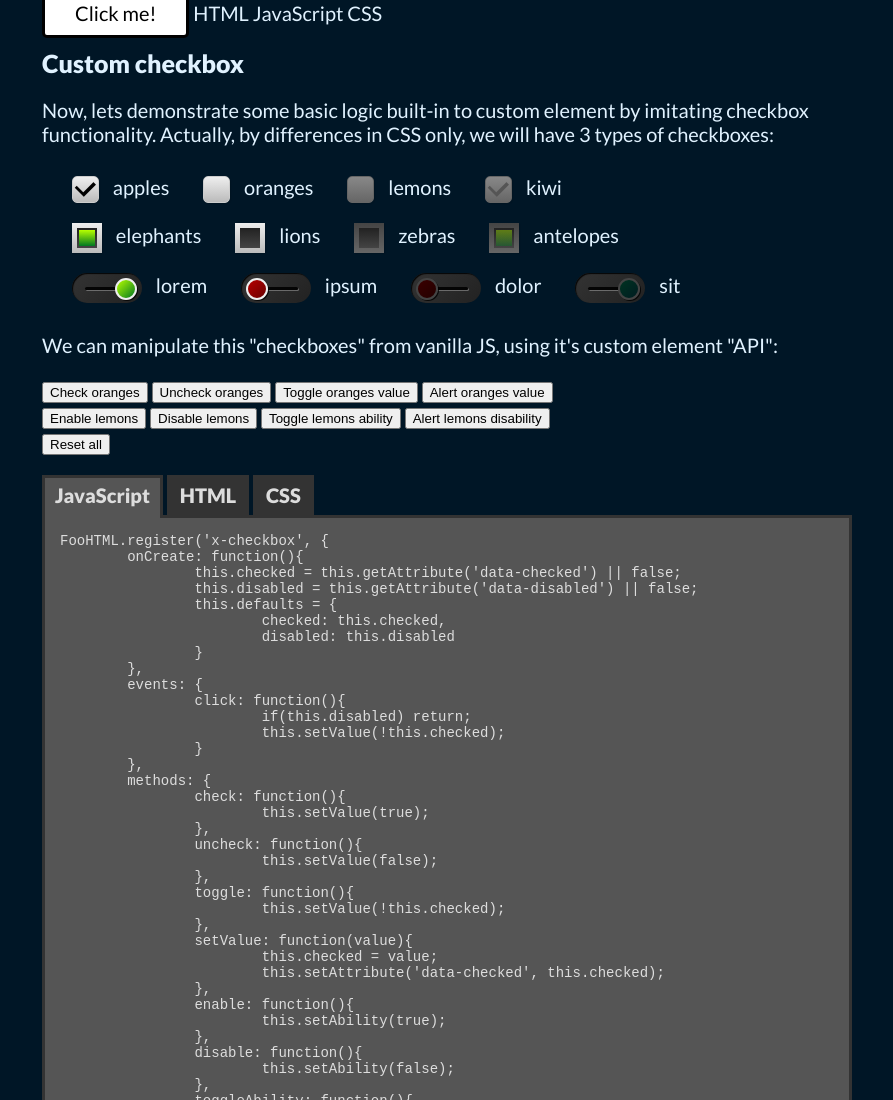
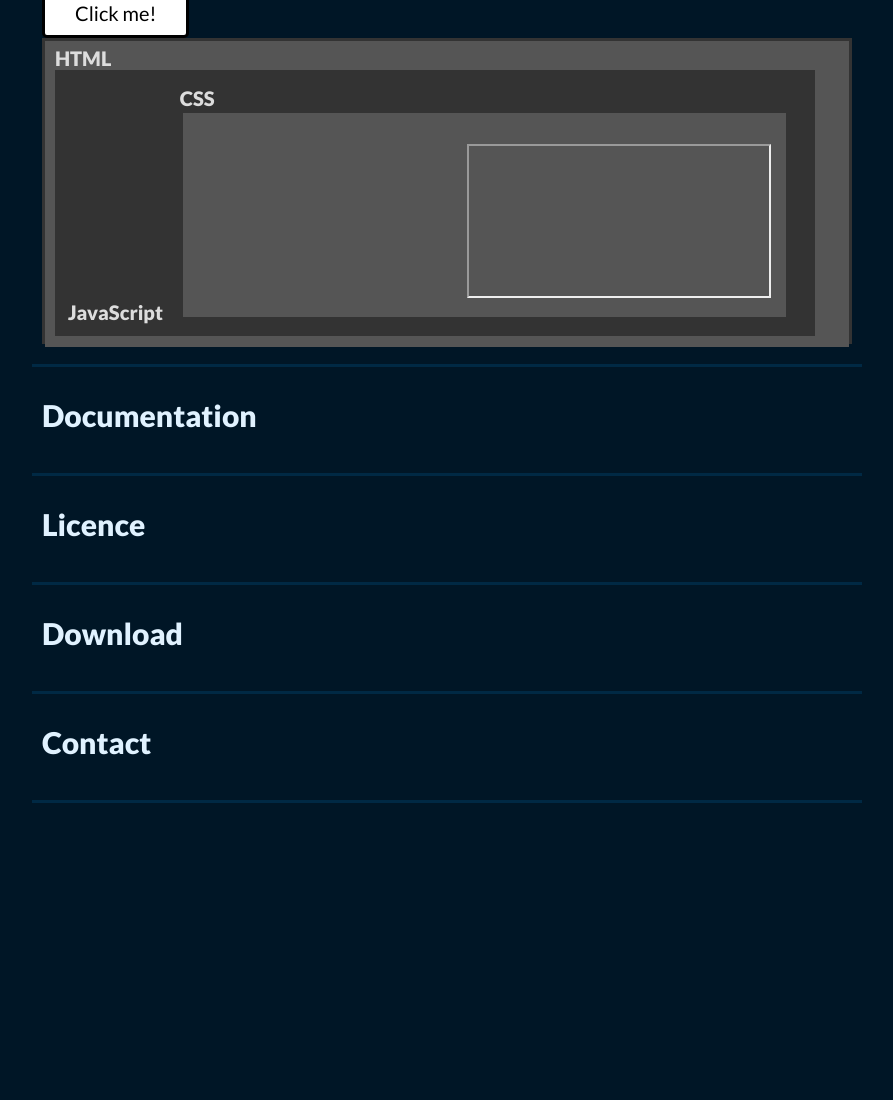
Before and after one commit to kolbinski/kolbinski.github.io, a plain HTML site: page index.html in a window 1280 px wide. Shown: the part 757-1857 px from the top of the page, without its empty margins (268-1161 px from the left). Drawn offline with Linux system fonts and the light colour scheme.

Commit message:
Update index.html

```diff
--- a/index.html
+++ b/index.html
@@ -57,14 +57,14 @@
 
 			<simple-button>Click me!</simple-button>
 
-			<snipped-explorer>
-				<snipped-explorer-title>HTML</x-tab-title>
-				<snipped-explorer-title>JavaScript</x-tab-title>
-				<snipped-explorer-title>CSS</x-tab-title>
-				<snipped-explorer-content src="https://raw.githubusercontent.com/kolbinski/kolbinski.github.io/master/snippet-explorer/sample.html" />
-				<snipped-explorer-content src="https://raw.githubusercontent.com/kolbinski/kolbinski.github.io/master/snippet-explorer/index.js" />
-				<snipped-explorer-content src=""/>
-			</snipped-explorer-tabs>
+			<snippet-explorer>
+				<snippet-explorer-title>HTML</x-tab-title>
+				<snippet-explorer-title>JavaScript</x-tab-title>
+				<snippet-explorer-title>CSS</x-tab-title>
+				<snippet-explorer-content src="https://raw.githubusercontent.com/kolbinski/kolbinski.github.io/master/snippet-explorer/sample.html" />
+				<snippet-explorer-content src="https://raw.githubusercontent.com/kolbinski/kolbinski.github.io/master/snippet-explorer/index.js" />
+				<snippet-explorer-content src="https://raw.githubusercontent.com/kolbinski/kolbinski.github.io/master/snippet-explorer/style.css"/>
+			</snippet-explorer-tabs>
 
 			<h3>Custom checkbox</h3>
 			<p>Now, lets demonstrate some basic logic built-in to custom element by imitating checkbox functionality. Actually, by differences in CSS only, we will have 3 types of checkboxes:</p>
```
